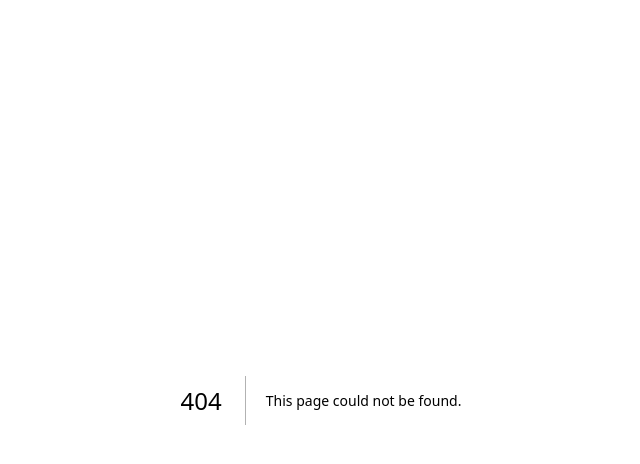
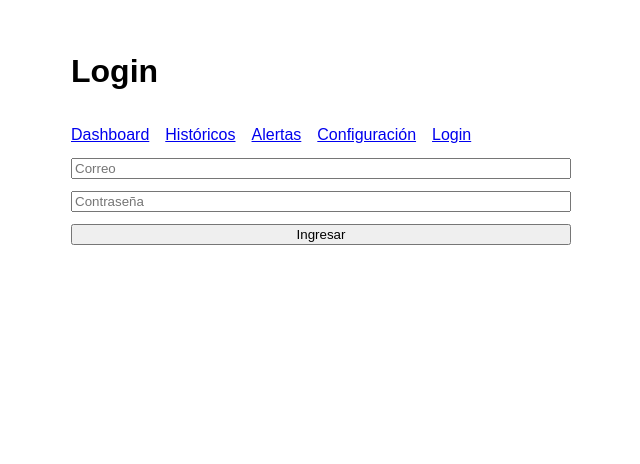
Before and after one commit to crisito27/control-aforo-iot, a Next.js app in the folder web/: page /login in a window 1280 px wide. Before the commit this address had no page. Shown: the top 464 px of the page, without its empty margins (319-959 px from the left). Built offline with nearby package versions, Linux system fonts and the light colour scheme; no server answers.

Commit message:
feat: implementar web/app/login/page.js

```diff
--- /dev/null
+++ b/web/app/login/page.js
@@ -0,0 +1,29 @@
+"use client";
+import { useState } from "react";
+import { signInWithEmailAndPassword } from "firebase/auth";
+import { auth } from "@/lib/firebaseClient";
+import Nav from "@/components/Nav";
+
+export default function Login(){
+  const [email,setEmail]=useState("");
+  const [password,setPassword]=useState("");
+  const [message,setMessage]=useState("");
+  async function submit(e){
+    e.preventDefault();
+    try{
+      await signInWithEmailAndPassword(auth,email,password);
+      setMessage("Sesión iniciada correctamente");
+    }catch(err){ setMessage("No fue posible iniciar sesión"); }
+  }
+  return (
+    <main style={{fontFamily:"Arial",maxWidth:500,margin:"0 auto",padding:24}}>
+      <h1>Login</h1><Nav />
+      <form onSubmit={submit} style={{display:"grid",gap:12}}>
+        <input placeholder="Correo" value={email} onChange={e=>setEmail(e.target.value)} />
+        <input placeholder="Contraseña" type="password" value={password} onChange={e=>setPassword(e.target.value)} />
+        <button>Ingresar</button>
+        <p>{message}</p>
+      </form>
+    </main>
+  );
+}
```
